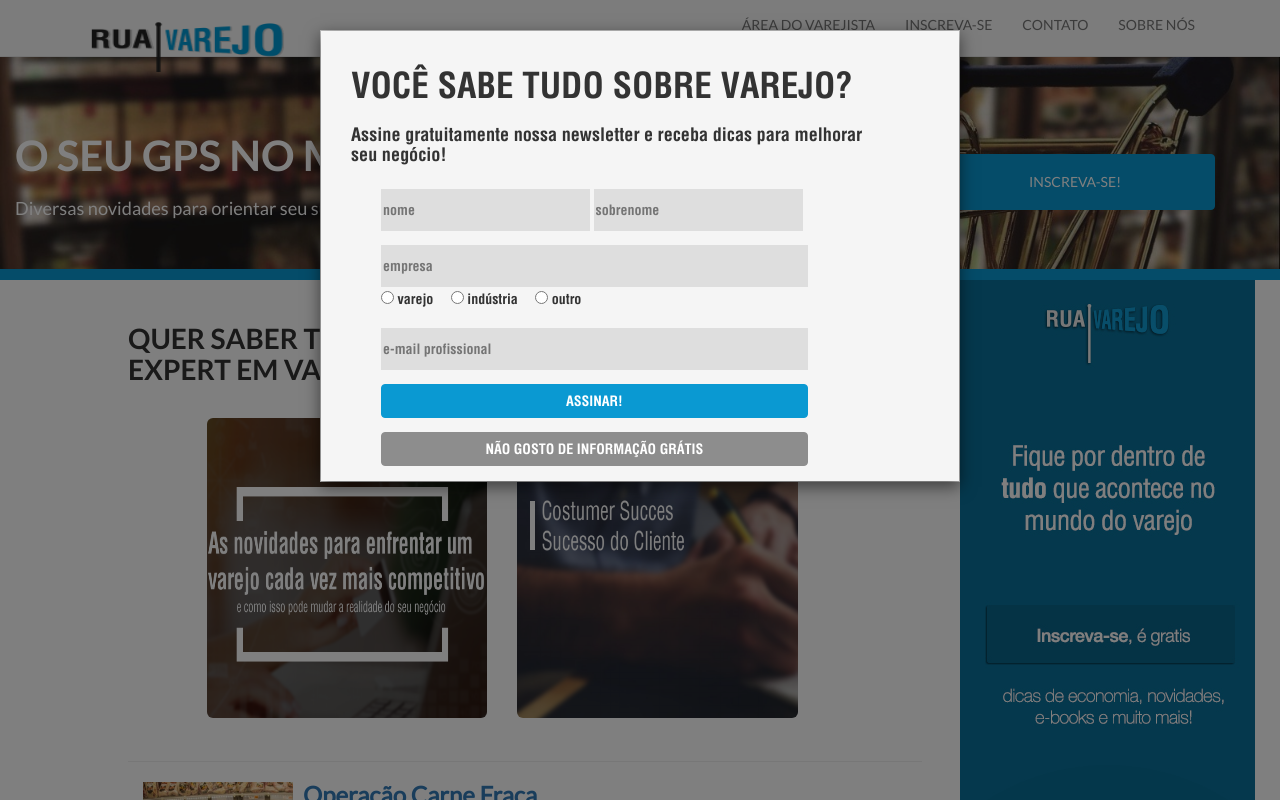
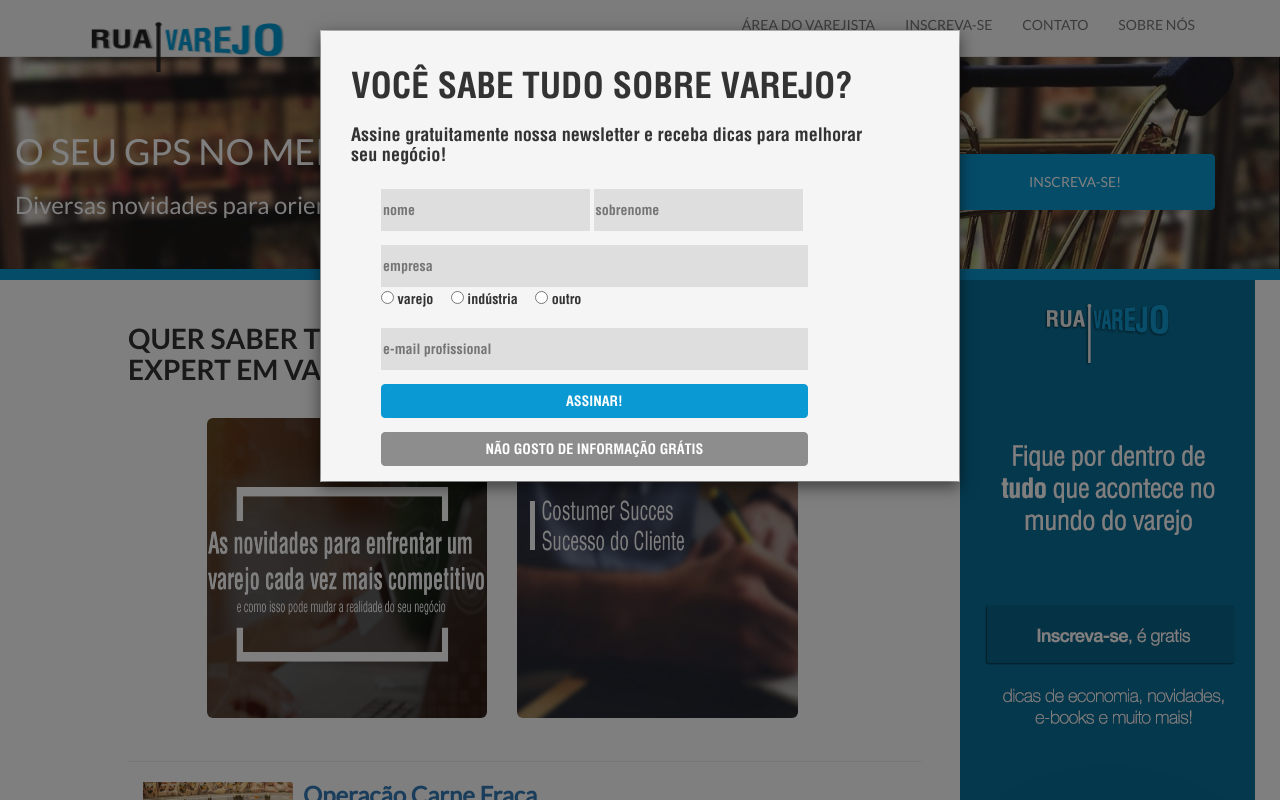
Before and after one commit to GamaEmMim/ruaVarejo, a PHP site: page /index.php in a window 1280 px wide. Run offline with PHP 8.4, Linux system fonts and the light colour scheme.

Commit message:
CSS do titulo/subtitulo removido

```diff
--- a/css/global.css
+++ b/css/global.css
@@ -28,14 +28,9 @@ body{
 }
 
 .slogan{
-	font-family: LatoRegular;
-	font-style: normal;
-	font-size: 1.3em;
 }
 
 .pageTitle{
-	font-size: 3em;
-	font-family: LatoBold;
 }
 
 h1{
```
